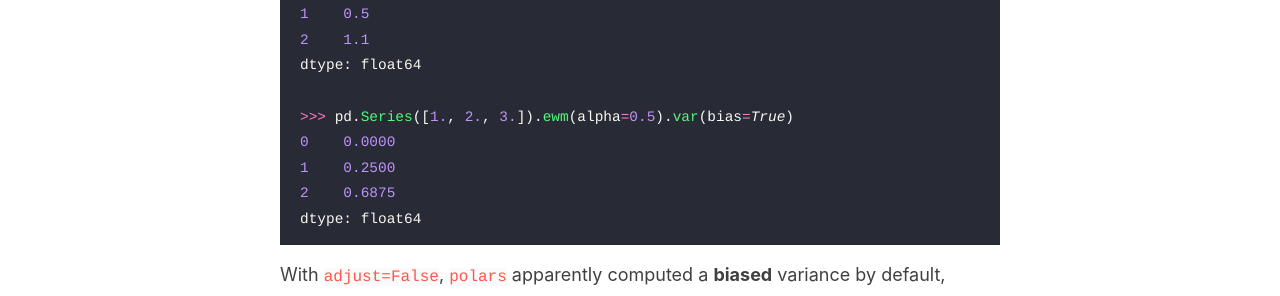
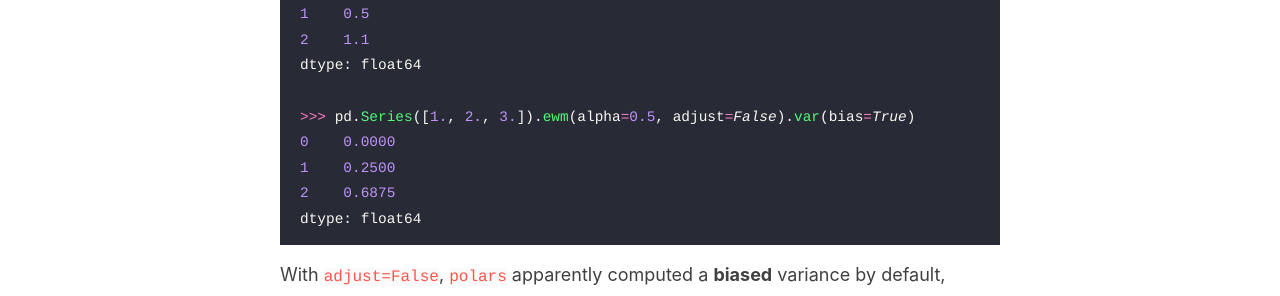
Before and after one commit to matteosantama/matteosantama.github.io, a Jekyll site: the page built from _posts/2022-09-03-ewm.md, in a window 1280 px wide and 900 px high, scrolled down 1087 px. Shown: the part 151-447 px from the top of the window. Built offline with Jekyll 4.4.1, drawn with Linux system fonts in a browser that asks for light colours; nearby versions of some CDN libraries; formulas are drawn with MathJax 3.

Commit message:
forget to add  parameter in example

```diff
--- a/_posts/2022-09-03-ewm.md
+++ b/_posts/2022-09-03-ewm.md
@@ -36,7 +36,7 @@ Looking closer at the `polars` and `pandas` function signatures, I noticed a `bi
 2    1.1
 dtype: float64
 
->>> pd.Series([1., 2., 3.]).ewm(alpha=0.5).var(bias=True)
+>>> pd.Series([1., 2., 3.]).ewm(alpha=0.5, adjust=False).var(bias=True)
 0    0.0000
 1    0.2500
 2    0.6875
```
Also changed, not shown: 2 other files.
